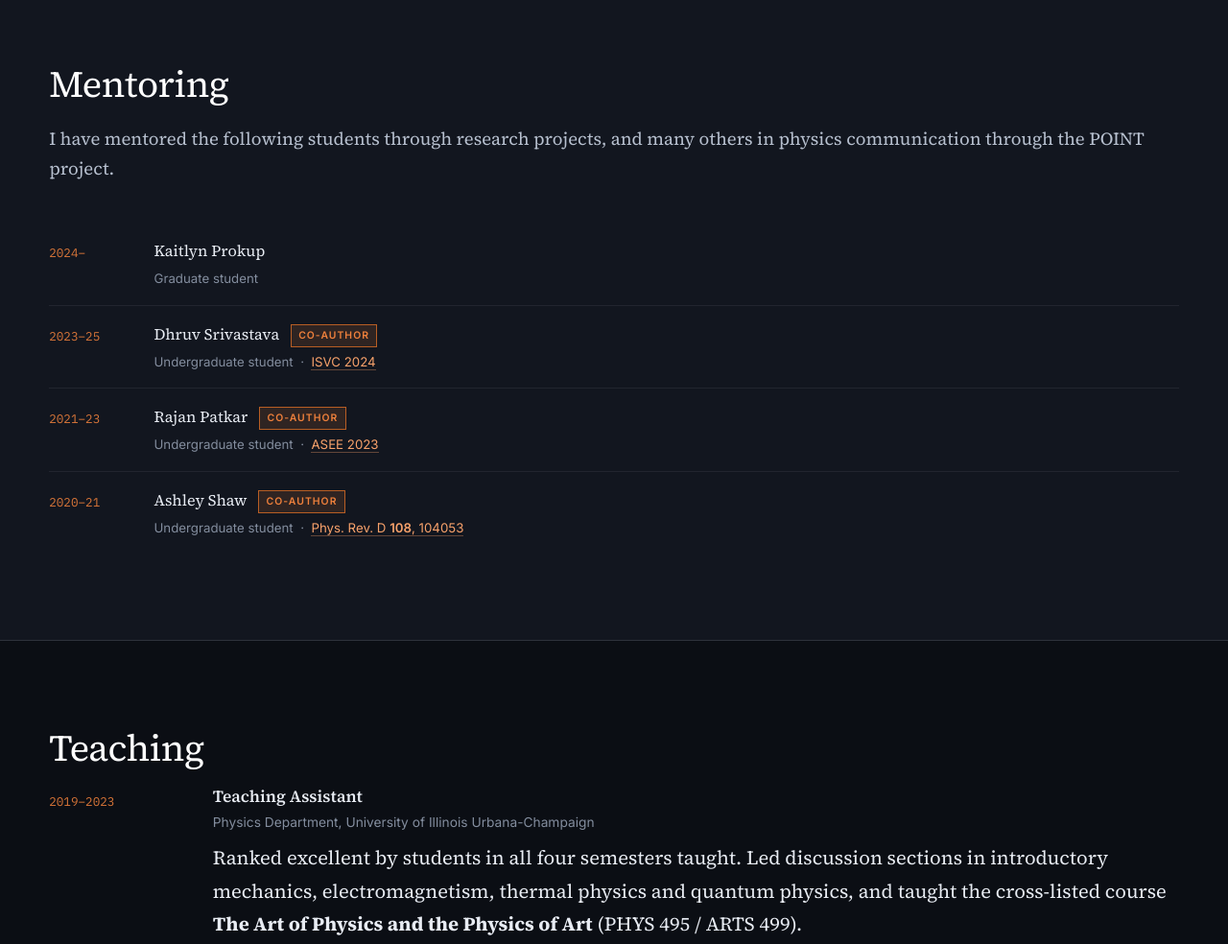
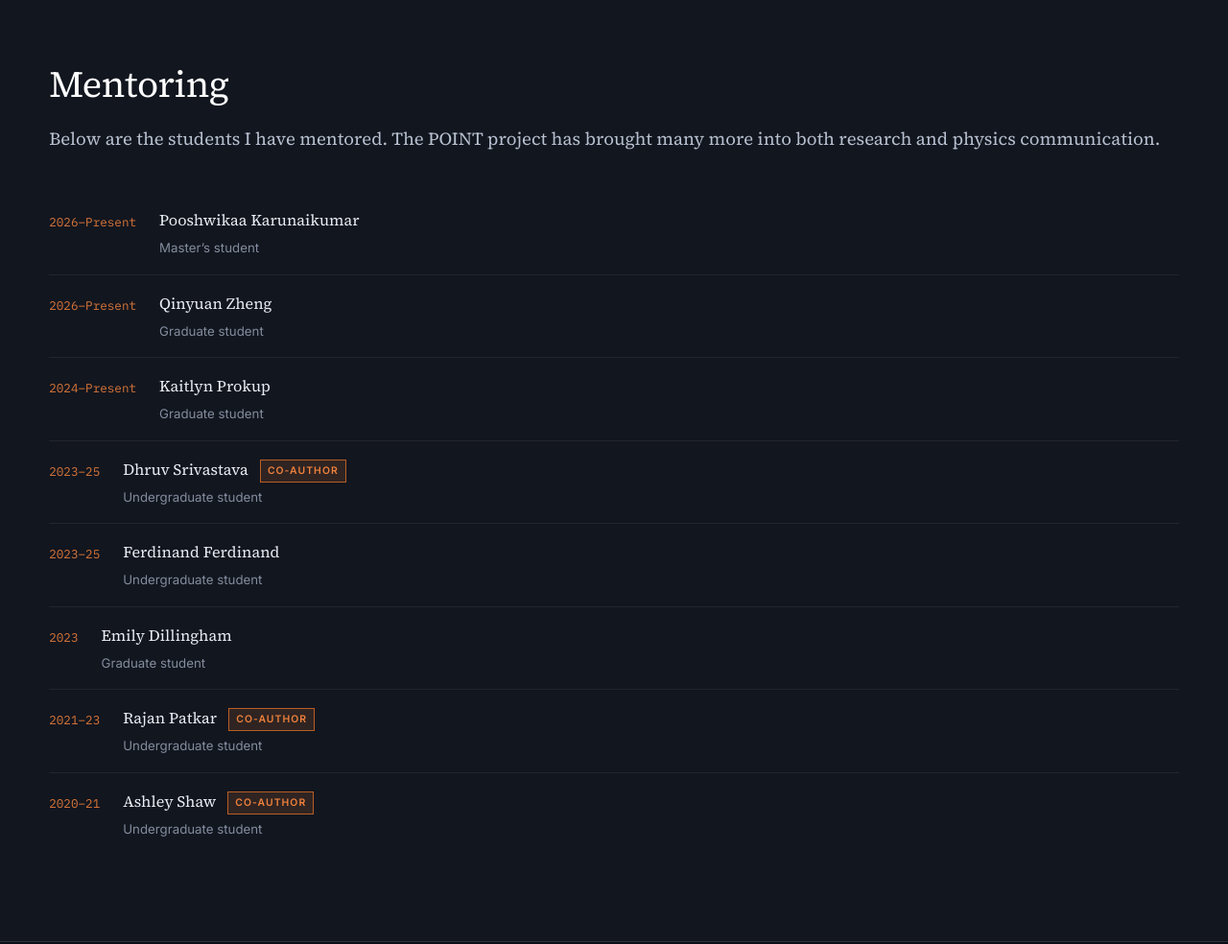
Before and after one commit to kristenaloh/kristenaloh.github.io, a plain HTML site: page cv.html in a window 1280 px wide. Shown: the part 1620-2604 px from the top of the page at 96% size. Drawn offline with Linux system fonts and the light colour scheme.

Commit message:
Resume page updates

```diff
--- a/assets/css/style.css
+++ b/assets/css/style.css
@@ -417,7 +417,7 @@ p:last-child { margin-bottom: 0; }
   display: grid; gap: .25rem 1.5rem; grid-template-columns: minmax(0, 1fr);
   padding: 1rem 0; border-top: 1px solid var(--rule-soft);
 }
-@media (min-width: 700px) { .entrylist > li { grid-template-columns: 8ch minmax(0, 1fr); } }
+@media (min-width: 700px) { .entrylist > li { grid-template-columns: max-content minmax(0, 1fr); } }
 .entrylist > li:first-child { border-top: 0; }
 .entrylist .yr { font-family: var(--mono); font-size: .79rem; color: var(--flare); padding-top: .3rem; opacity: .9; }
 .entrylist .what { font-size: 1.01rem; color: var(--ink); }
--- a/cv.html
+++ b/cv.html
@@ -47,7 +47,7 @@
       <li><a href="https://inspirehep.net/authors/1757251?ui-citation-summary=true">INSPIRE&#8209;HEP</a></li>
       <li><a href="publications.html">Papers &amp; talks</a></li>
     </ul>
-    <p class="small" style="margin-top:1rem">PDF last updated 3 August 2026.</p>
+    <p class="small" style="margin-top:1rem">PDF last updated 23 November 2026.</p>
   </section>
 
   <!-- ================= POSITION & EDUCATION ================= -->
@@ -121,25 +121,34 @@
     <div class="wrap">
       <h2 class="mt-0">Mentoring</h2>
       <p class="deck">
-        I have mentored the following students through research projects, and many others in physics
-        communication through the POINT project.
+        Below are the students I have mentored. The POINT project has brought many more into both
+        research and physics communication.
       </p>
       <ul class="entrylist">
-        <li><span class="yr">2024&ndash;</span>
+        <li><span class="yr">2026&ndash;Present</span>
+          <span class="what">Pooshwikaa Karunaikumar
+            <span class="where">Master&rsquo;s student</span></span></li>
+        <li><span class="yr">2026&ndash;Present</span>
+          <span class="what">Qinyuan Zheng
+            <span class="where">Graduate student</span></span></li>
+        <li><span class="yr">2024&ndash;Present</span>
           <span class="what">Kaitlyn Prokup
             <span class="where">Graduate student</span></span></li>
         <li><span class="yr">2023&ndash;25</span>
           <span class="what">Dhruv Srivastava <span class="tag">Co-author</span>
-            <span class="where">Undergraduate student &nbsp;·&nbsp;
-              <a href="publications.html">ISVC 2024</a></span></span></li>
+            <span class="where">Undergraduate student</span></span></li>
+        <li><span class="yr">2023&ndash;25</span>
+          <span class="what">Ferdinand Ferdinand
+            <span class="where">Undergraduate student</span></span></li>
+        <li><span class="yr">2023</span>
+          <span class="what">Emily Dillingham
+            <span class="where">Graduate student</span></span></li>
         <li><span class="yr">2021&ndash;23</span>
           <span class="what">Rajan Patkar <span class="tag">Co-author</span>
-            <span class="where">Undergraduate student &nbsp;·&nbsp;
-              <a href="publications.html">ASEE 2023</a></span></span></li>
+            <span class="where">Undergraduate student</span></span></li>
         <li><span class="yr">2020&ndash;21</span>
           <span class="what">Ashley Shaw <span class="tag">Co-author</span>
-            <span class="where">Undergraduate student &nbsp;·&nbsp;
-              <a href="publications.html">Phys. Rev. D <b>108</b>, 104053</a></span></span></li>
+            <span class="where">Undergraduate student</span></span></li>
       </ul>
     </div>
   </section>
```
